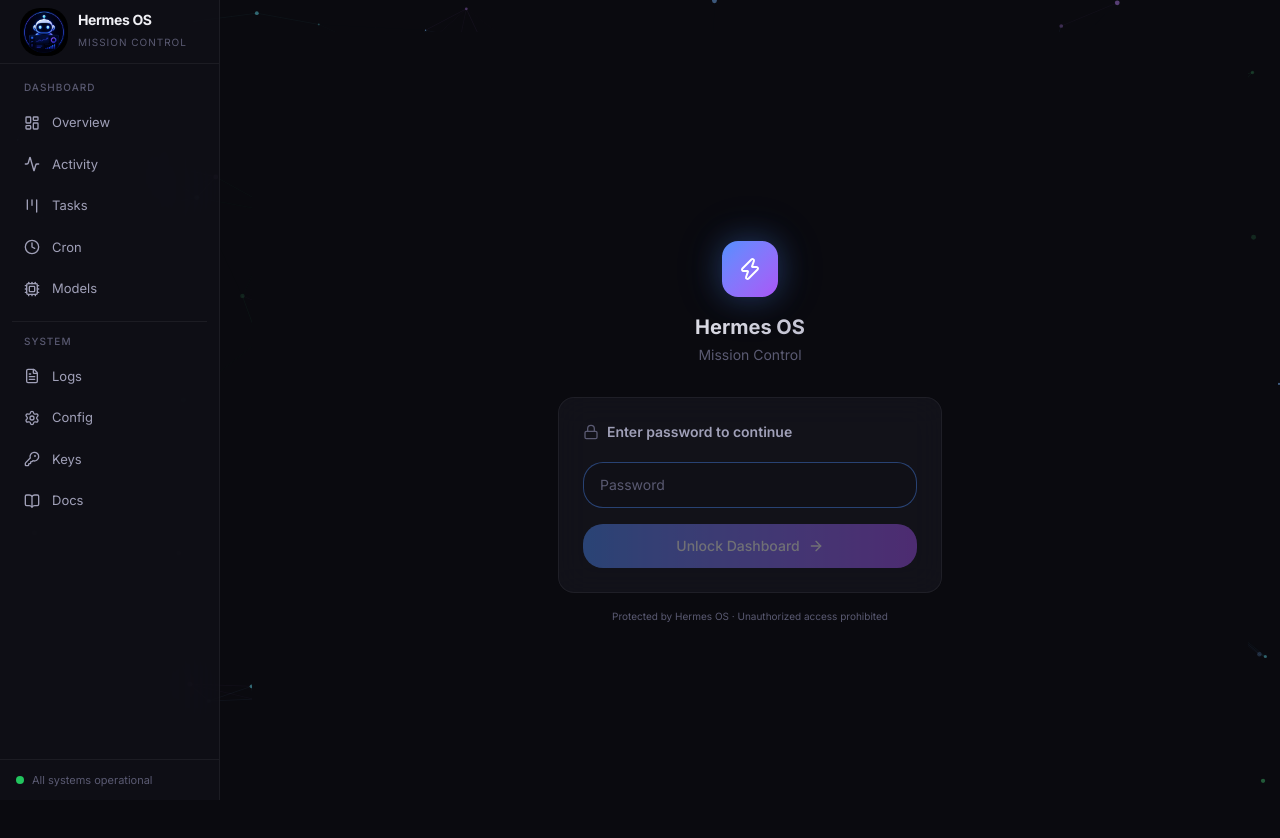
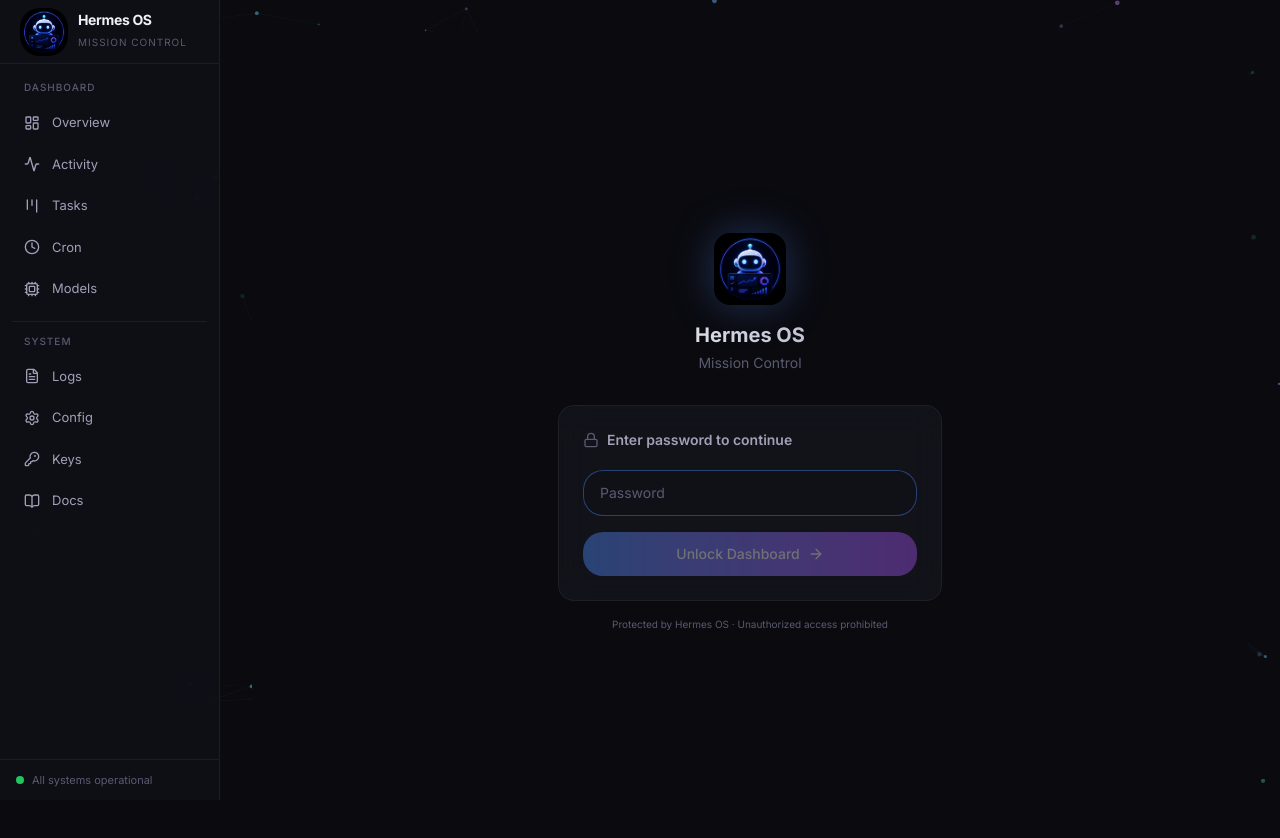
Before and after one commit to Mr-Akhil12/hermes-mission-control, a Next.js app: page /login in a window 1280 px wide. Shown: the top 838 px of the page. Built offline with nearby package versions, Linux system fonts and the light colour scheme.

Commit message:
feat: robot logo on login screen instead of Zap SVG
- Replace Zap lightning bolt icon with robot logo PNG (72x72)
- Add blue glow drop-shadow to match the dashboard aesthetic
- Import Image from next/image, remove unused Zap import

```diff
--- a/src/app/login/page.tsx
+++ b/src/app/login/page.tsx
@@ -2,7 +2,8 @@
 
 import { useState, Suspense } from 'react'
 import { useRouter, useSearchParams } from 'next/navigation'
-import { Zap, Lock, AlertTriangle, ArrowRight } from 'lucide-react'
+import { Lock, AlertTriangle, ArrowRight } from 'lucide-react'
+import Image from 'next/image'
 
 function LoginForm() {
   const [password, setPassword] = useState('')
@@ -92,8 +93,8 @@ export default function LoginPage() {
       <div className="w-full max-w-sm">
         {/* Logo */}
         <div className="text-center mb-8">
-          <div className="w-14 h-14 rounded-2xl bg-gradient-to-br from-[var(--accent)] to-[var(--purple)] flex items-center justify-center mx-auto mb-4 glow-blue">
-            <Zap className="w-6 h-6 text-white" />
+          <div className="mx-auto mb-4">
+            <Image src="/logo.png" alt="Hermes" width={72} height={72} className="rounded-2xl mx-auto" style={{ filter: 'drop-shadow(0 0 20px rgba(79, 143, 255, 0.3))' }} />
           </div>
           <h1 className="text-xl font-bold gradient-text">Hermes OS</h1>
           <p className="text-sm text-[var(--text-muted)] mt-1">Mission Control</p>
```
